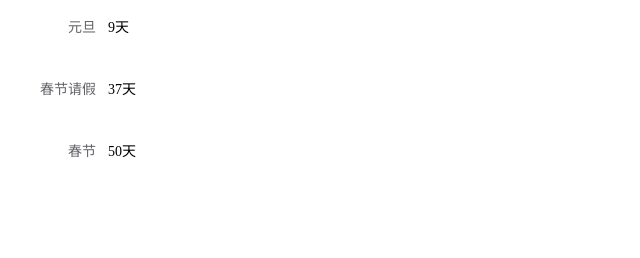
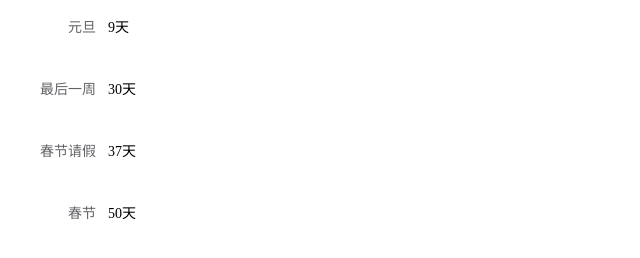
Before and after one commit to reclay/FIREPlan, a plain HTML site: page vacation.html in a window 1280 px wide. Shown: the whole page, without its empty margins (0-640 px from the left). Drawn offline with Linux system fonts and the light colour scheme.

Commit message:
最后一周

```diff
--- a/vacation.html
+++ b/vacation.html
@@ -45,6 +45,9 @@
                         label: '元旦',
                         time: '2021-01-01'
                     }, {
+                        label: '最后一周',
+                        time: '2021-01-22'
+                    }, {
                         label: '春节请假',
                         time: '2021-01-29'
                     }, {
```
